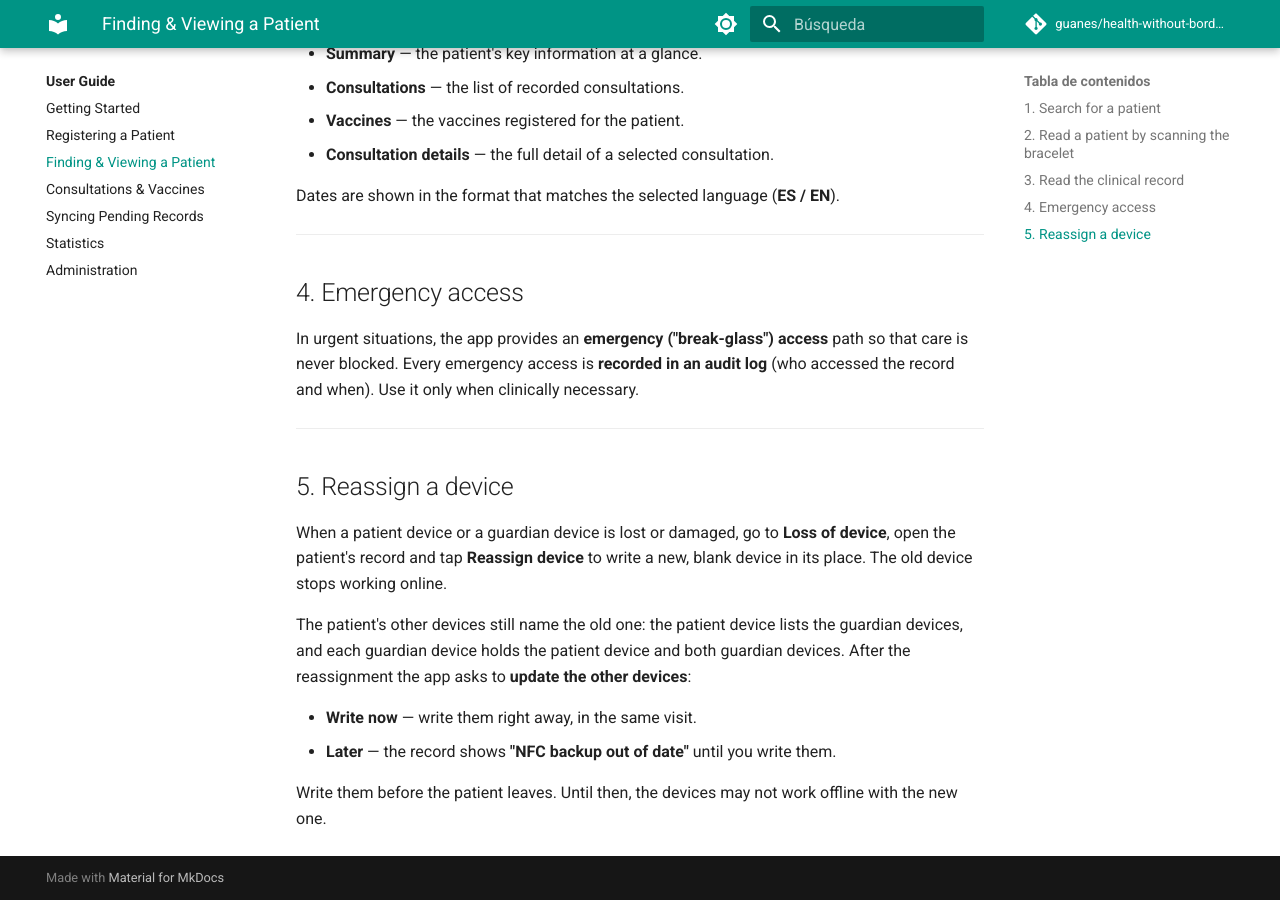
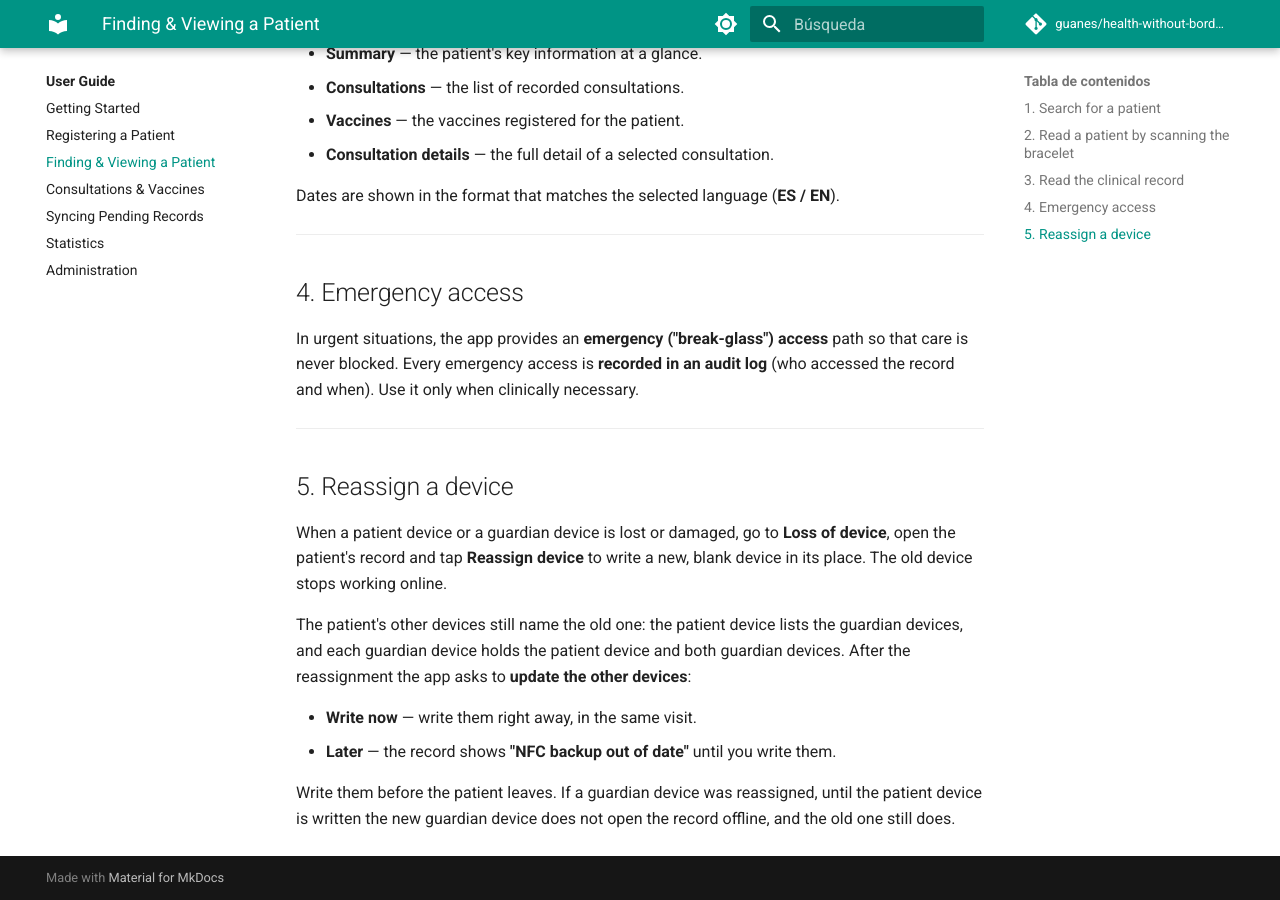
Before and after one commit to guane-hwb/health-without-borders-frontend, an MkDocs documentation site: the page built from docs/user-guide/patient-records.md, in a window 1280 px wide and 900 px high, scrolled down 992 px. Built offline with MkDocs 1.6.1 and Material for MkDocs 9.7.7, drawn with Linux system fonts in a browser that asks for light colours; comment, search, counter and statistics services are not loaded.

Commit message:
:memo: Say exactly what stops working offline until the other devices are written
Co-Authored-By: Claude Opus 5.5 <noreply@anthropic.com>

```diff
--- a/docs/user-guide/patient-records.md
+++ b/docs/user-guide/patient-records.md
@@ -56,4 +56,4 @@ The patient's other devices still name the old one: the patient device lists the
 - **Write now** — write them right away, in the same visit.
 - **Later** — the record shows **"NFC backup out of date"** until you write them.
 
-Write them before the patient leaves. Until then, the devices may not work offline with the new one.
+Write them before the patient leaves. If a guardian device was reassigned, until the patient device is written the new guardian device does not open the record offline, and the old one still does.
```
